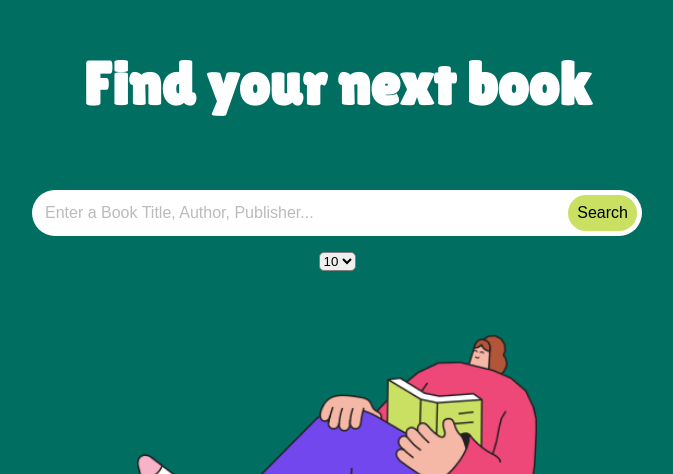
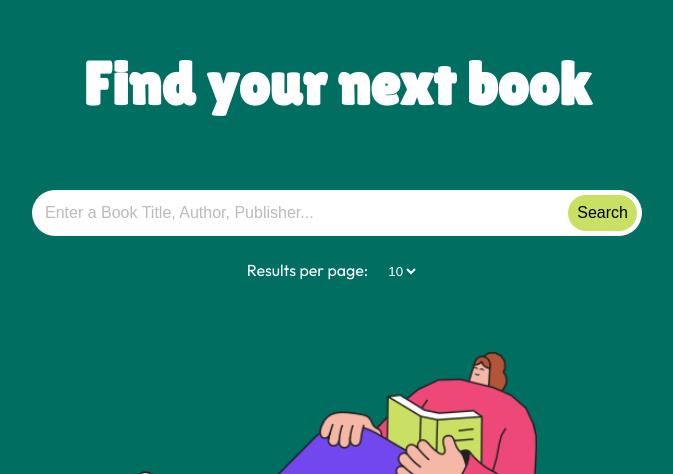
Before and after one commit to kvtrice/books-search-engine, a React (Vite) app: page / in a window 1280 px wide. Shown: the part 326-800 px from the top of the page, without its empty margins (303-976 px from the left). Built offline with nearby package versions, Linux system fonts and the light colour scheme.

Commit message:
Adds styling to results per page drop down

```diff
--- a/src/components/BookSearch/BookSearch.jsx
+++ b/src/components/BookSearch/BookSearch.jsx
@@ -63,6 +63,14 @@ const BookSearch = () => {
 						</button>
 					</div>
 				</div>
+				<div className={styles.form__numResultsWrapper}>
+					<label
+						htmlFor="numResults"
+						className={styles.form__numResultsLabel}
+					>
+						Results per page:{" "}
+					</label>
+					<div className={styles.form__numResultsContainer}>
 						<select
 							className={styles.form__numResults}
 							name="numResults"
@@ -72,6 +80,8 @@ const BookSearch = () => {
 							<option value={20}>20</option>
 							<option value={40}>40</option>
 						</select>
+					</div>
+				</div>
 			</form>
 		</>
 	);
--- a/src/components/BookSearch/BookSearch.module.scss
+++ b/src/components/BookSearch/BookSearch.module.scss
@@ -18,7 +18,7 @@
 		background-color: white;
 
 		&:focus-within {
-			outline: 2px solid #CAE062;
+			outline: 2px solid #cae062;
 		}
 	}
 
@@ -38,9 +38,36 @@
 		}
 	}
 
+	&__numResultsWrapper {
+		display: flex;
+		flex-direction: row;
+		align-items: center;
+	}
+
+	&__numResultsContainer {
+		margin-left: 0.5rem;
+		border-radius: 50px;
+		padding: 0.2rem;
+		background-color: v.$secondary-bg-color;
+		padding: 0.5rem;
+
+		&:focus-within {
+			outline: 2px solid #cae062;
+		}
+	}
+
 	&__numResults {
-		border-radius: 5px;
-		border: 1px solid grey;
+		background-color: v.$secondary-bg-color;
+		border: none;
+		color: white;
+
+		&:focus {
+			outline: none;
+		}
+	}
+
+	&__numResultsLabel {
+		color: white;
 	}
 
 	&__button {
--- a/src/components/Header/Header.module.scss
+++ b/src/components/Header/Header.module.scss
@@ -13,7 +13,7 @@
 
 .headerContainer {
 	padding: 5rem 0 3rem 0;
-	background-color: v.$secondar-bg-color;
+	background-color: v.$secondary-bg-color;
 	border-radius: 0 0 60px 60px;
 	@include m.flex-center;
 	box-shadow: 0px 3px 15px #b1b1b1;
@@ -25,7 +25,7 @@
 
 	&__full {
 		padding-top: 20rem;
-		background-color: v.$secondar-bg-color;
+		background-color: v.$secondary-bg-color;
 		@include m.flex-center;
 		transition: 400ms ease-in-out;
 		height: 100%;
--- a/src/styles/_variables.scss
+++ b/src/styles/_variables.scss
@@ -4,7 +4,7 @@
 $heading-font: "Lilita One", sans-serif;
 $primary-font: "Outfit", sans-serif;
 $primary-bg-color: #fff;
-$secondar-bg-color: #006e61;
+$secondary-bg-color: #006e61;
 $primary-text-color: #000;
 $primary-btn-color: #cae062;
 $primary-btn-text-color: #000;
```
Lines whose indentation alone changed are shown as unchanged.
